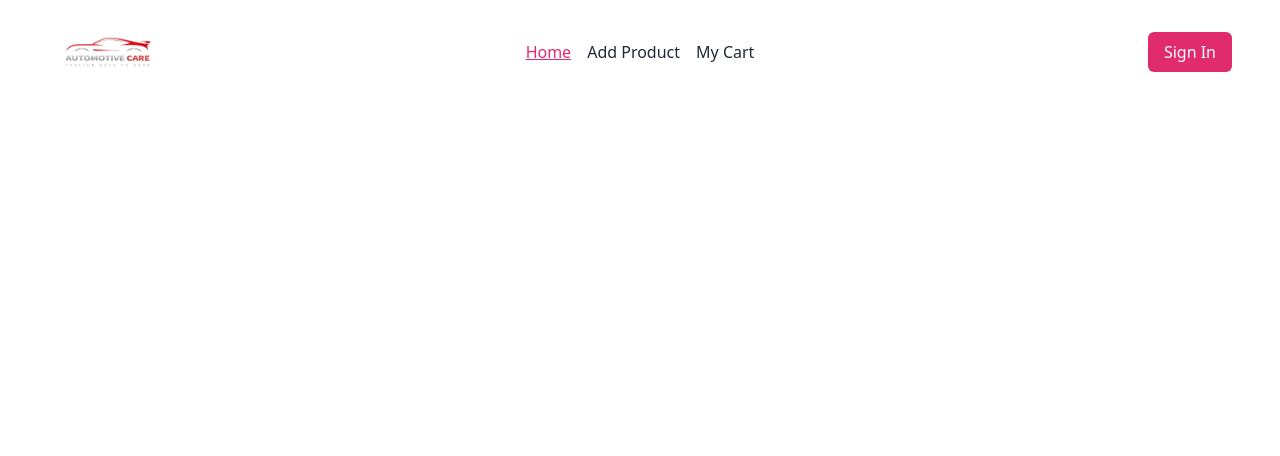
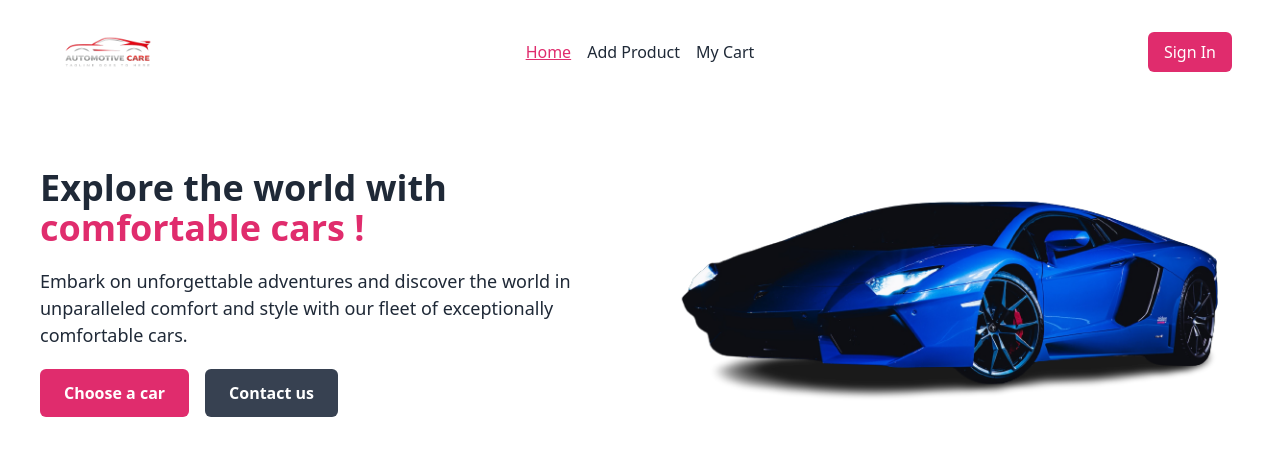
Before and after one commit to Foyez-Ahamed/a10-automotive-client, a React (Vite) app: page / in a window 1280 px wide. Shown: the top 456 px of the page. Built offline with nearby package versions, Linux system fonts and the light colour scheme.

Commit message:
added banner section on project with banner image and banner description

```diff
--- /dev/null
+++ b/src/Components/Banner/Banner.jsx
@@ -0,0 +1,31 @@
+import bannerImage from "../../assets/banner.png"
+
+const Banner = () => {
+    return (
+        <div>
+
+            <section className="flex flex-col-reverse md:flex-col-reverse lg:flex-row justify-between items-center gap-6">
+
+                <div className="flex-1 space-y-5">
+                <h1 className="text-3xl md:text-4xl lg:text-4xl font-bold">Explore the world with <span className="text-[#E02C6D]">comfortable cars !</span></h1>
+
+                <p className="text-[18px]">Embark on unforgettable adventures and discover the world in unparalleled comfort and style with our fleet of exceptionally comfortable cars.</p>
+
+                <div className="flex items-center gap-4">
+                <button className="px-6 py-3 bg-[#E02C6D] text-white font-bold rounded-md">Choose a car</button>
+
+                <button className="px-6 py-3 bg-gray-700 text-white font-bold rounded-md">Contact us</button>
+                </div>
+
+                </div>
+
+                <div className="flex-1 ">
+                 <img className="object-cover" src={bannerImage} alt="" />
+                </div>
+            </section>
+
+        </div>
+    );
+};
+
+export default Banner;
--- a/src/Components/Shared/Navbar/Navbar.jsx
+++ b/src/Components/Shared/Navbar/Navbar.jsx
@@ -55,7 +55,7 @@ const Navbar = () => {
           </ul>
         </div>
 
-        <a className="cursor-pointer"> <img  className="w-[120px]" src={logo} alt="" /> </a>
+        <a className="cursor-pointer"> <img  className="w-[120px]" src={logo} alt="logo image" /> </a>
 
       </div>
       <div className="navbar-center hidden lg:flex">
--- a/src/Pages/Home/Home.jsx
+++ b/src/Pages/Home/Home.jsx
@@ -1,3 +1,4 @@
+import Banner from "../../Components/Banner/Banner";
 import Navbar from "../../Components/Shared/Navbar/Navbar";
 
 const Home = () => {
@@ -6,6 +7,8 @@ const Home = () => {
 
             <Navbar></Navbar>
 
+             <Banner></Banner>
+
         </div>
     );
 };
```
Also changed, not shown: src/assets/banner.png (added).
